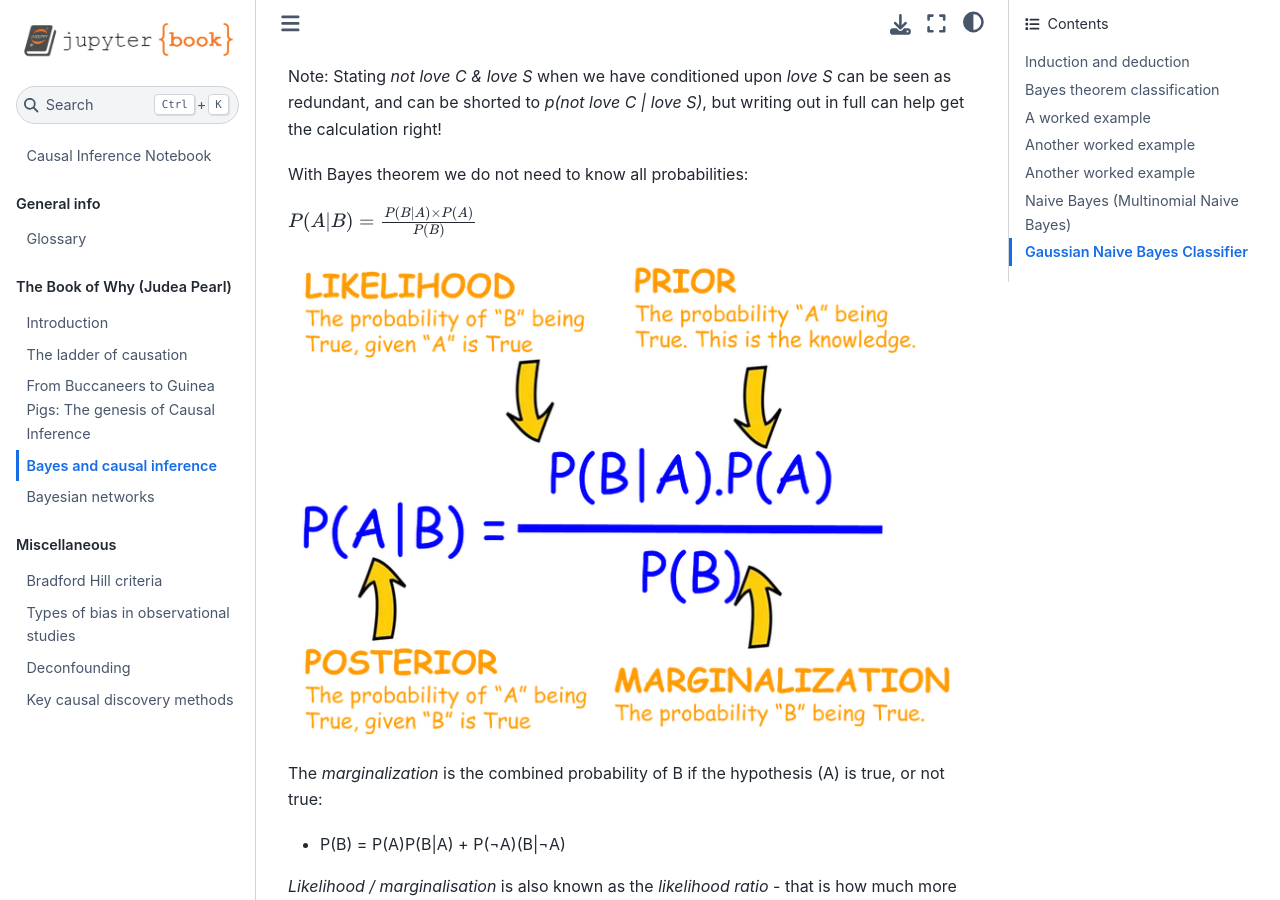
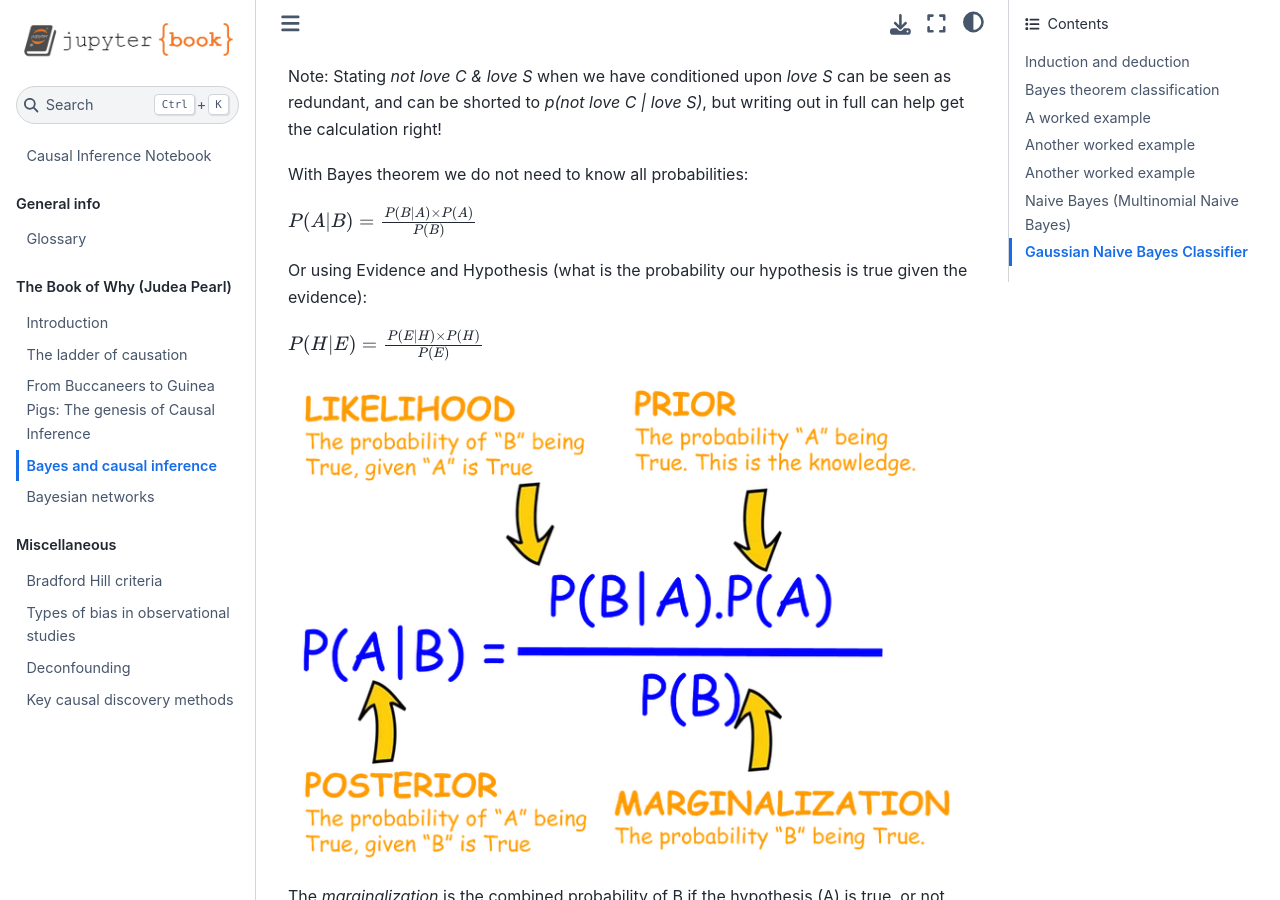
Before and after one commit to samuel-book/causal_inference_notebook, a Jupyter Book: the page built from pearl/04a_bayes_theorem.md, in a window 1280 px wide and 900 px high, scrolled down 1667 px. Built offline with Jupyter Book 1.0.4 settings and Sphinx 7.4.7 and the Sphinx Book theme 1.1.4, drawn with Linux system fonts in a browser that asks for light colours; pages that are not in the unit, such as notebooks, are missing from menus.

Commit message:
Add BAYES example

```diff
--- a/pearl/04a_bayes_theorem.md
+++ b/pearl/04a_bayes_theorem.md
@@ -33,6 +33,10 @@ Note: Stating *not love C & love S* when we have conditioned upon *love S* can b
 With Bayes theorem we do not need to know all probabilities:
 
 $P(A|B) = \frac{P(B|A)\times P(A)}{P(B)}$
+
+Or using Evidence and Hypothesis (what is the probability our hypothesis is true given the evidence):
+
+$P(H|E) = \frac{P(E|H)\times P(H)}{P(E)}$
 
 ![](images/bayes_theorem.png)
 
```
